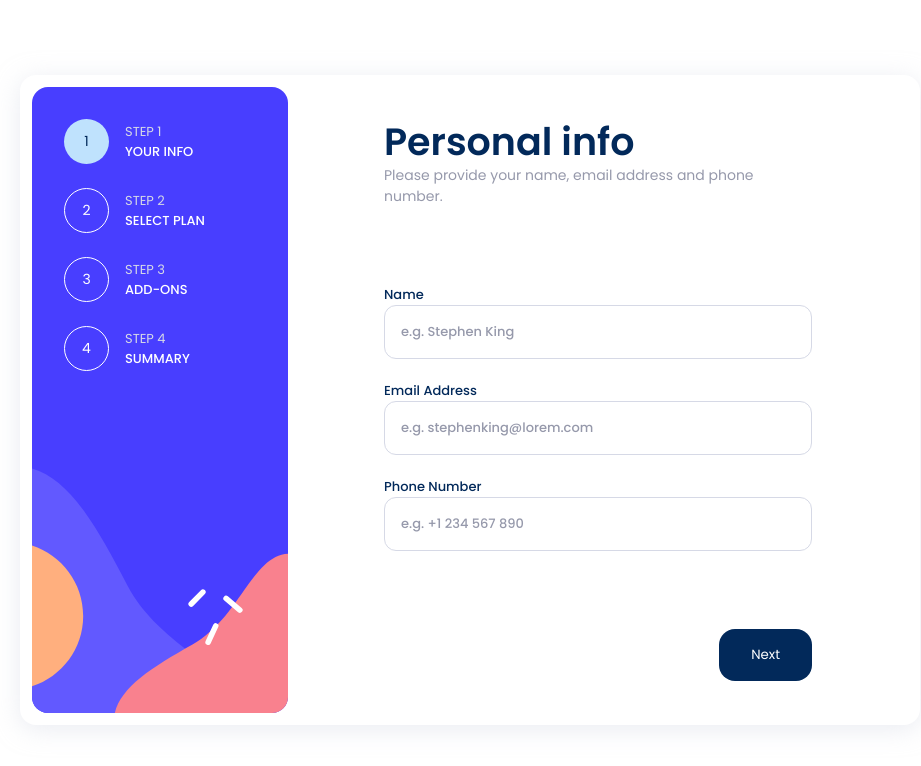
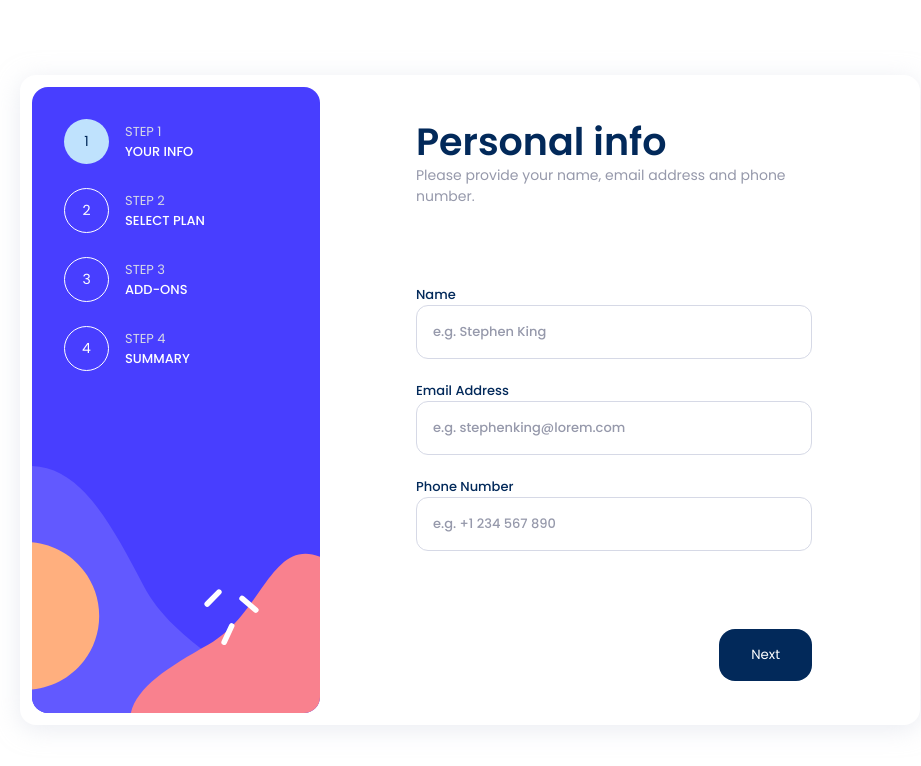
Before and after one commit to Rijad99/form-wizard, a React (Create React App) app: page / in a window 1280 px wide. Shown: the top 766 px of the page, without its empty margins (170-1091 px from the left). Built offline with nearby package versions, Linux system fonts and the light colour scheme.

Commit message:
Form grid adaption css

```diff
--- a/src/client/components/main/FormGrid/_FormGrid.module.scss
+++ b/src/client/components/main/FormGrid/_FormGrid.module.scss
@@ -1,6 +1,6 @@
 .formGrid {
     display: grid;
-    grid-template-columns: 16rem 1fr;
+    grid-template-columns: 18rem 1fr;
     grid-template-rows: 100%;
     grid-template-areas:
         "steps"
```
